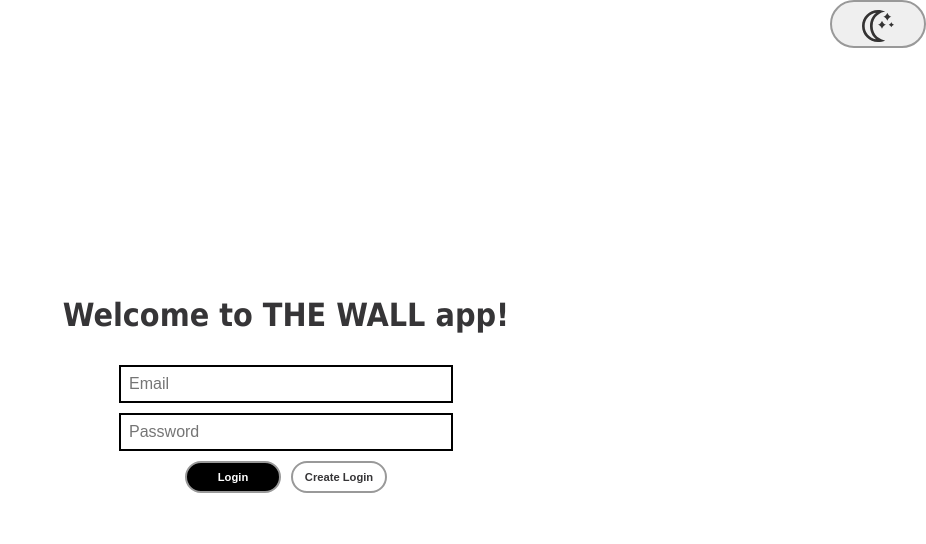
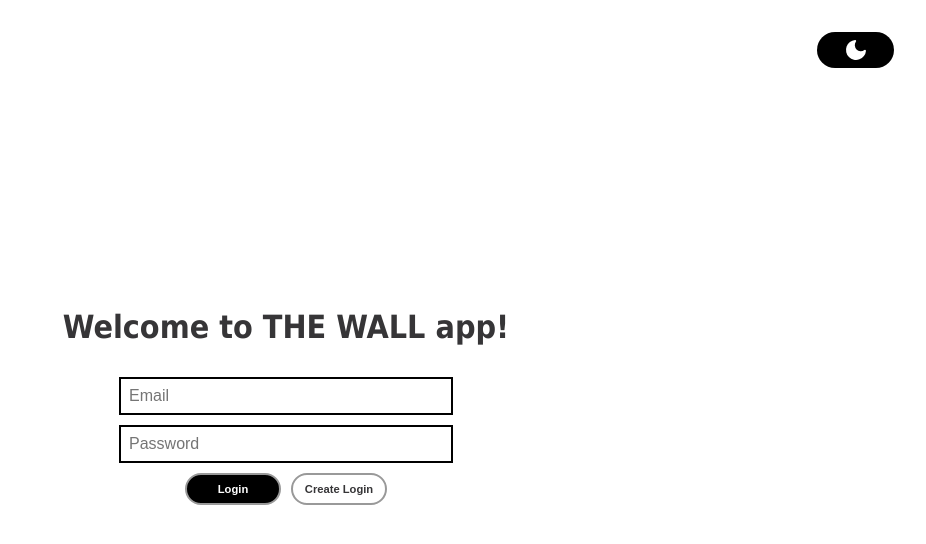
Before and after one commit to DiegoCampos1/wall-app-frontend, a React (Create React App) app: page / in a window 1280 px wide. Shown: the top 544 px of the page, without its empty margins (354-1280 px from the left). Built offline with nearby package versions, Linux system fonts and the light colour scheme; no server answers.

Commit message:
Change SVG toggle darkMode

```diff
--- a/src/components/Toggle/index.jsx
+++ b/src/components/Toggle/index.jsx
@@ -1,14 +1,27 @@
 import React from 'react';
 import { func, string } from 'prop-types';
-import { Button, Sun, Moon } from './styledComponents';
+import { ToggleContainer } from './styledComponents';
 
 const Toggle = ({ theme, toggleTheme }) => (
   <div style={ { alignSelf: 'flex-end' } }>
-    <Button onClick={ toggleTheme }>
+    <ToggleContainer onClick={ toggleTheme }>
       {theme === 'light'
-        ? <Moon xmlns="http://www.w3.org/2000/svg" width="24" height="24" viewBox="0 0 24 24"><path style={ { fill: '#343333' } } d="M10.719 2.082c-2.572 2.028-4.719 5.212-4.719 9.918 0 4.569 1.938 7.798 4.548 9.895-4.829-.705-8.548-4.874-8.548-9.895 0-5.08 3.808-9.288 8.719-9.918zm1.281-2.082c-6.617 0-12 5.383-12 12s5.383 12 12 12c1.894 0 3.87-.333 5.37-1.179-3.453-.613-9.37-3.367-9.37-10.821 0-7.555 6.422-10.317 9.37-10.821-1.74-.682-3.476-1.179-5.37-1.179zm0 10.999c1.437.438 2.562 1.564 2.999 3.001.44-1.437 1.565-2.562 3.001-3-1.436-.439-2.561-1.563-3.001-3-.437 1.436-1.562 2.561-2.999 2.999zm8.001.001c.958.293 1.707 1.042 2 2.001.291-.959 1.042-1.709 1.999-2.001-.957-.292-1.707-1.042-2-2-.293.958-1.042 1.708-1.999 2zm-1-9c-.437 1.437-1.563 2.562-2.998 3.001 1.438.44 2.561 1.564 3.001 3.002.437-1.438 1.563-2.563 2.996-3.002-1.433-.437-2.559-1.564-2.999-3.001z" /></Moon>
-        : <Sun xmlns="http://www.w3.org/2000/svg" width="24" height="24" viewBox="0 0 24 24"><path style={ { fill: '#F6C358' } } d="M12 9c1.654 0 3 1.346 3 3s-1.346 3-3 3-3-1.346-3-3 1.346-3 3-3zm0-2c-2.762 0-5 2.238-5 5s2.238 5 5 5 5-2.238 5-5-2.238-5-5-5zm0-2c.34 0 .672.033 1 .08v-2.08h-2v2.08c.328-.047.66-.08 1-.08zm-4.184 1.401l-1.472-1.473-1.414 1.415 1.473 1.473c.401-.537.876-1.013 1.413-1.415zm9.782 1.414l1.473-1.473-1.414-1.414-1.473 1.473c.537.402 1.012.878 1.414 1.414zm-5.598 11.185c-.34 0-.672-.033-1-.08v2.08h2v-2.08c-.328.047-.66.08-1 .08zm4.185-1.402l1.473 1.473 1.415-1.415-1.473-1.472c-.403.536-.879 1.012-1.415 1.414zm-11.185-5.598c0-.34.033-.672.08-1h-2.08v2h2.08c-.047-.328-.08-.66-.08-1zm13.92-1c.047.328.08.66.08 1s-.033.672-.08 1h2.08v-2h-2.08zm-12.519 5.184l-1.473 1.473 1.414 1.414 1.473-1.473c-.536-.402-1.012-.877-1.414-1.414z" /></Sun>}
-    </Button>
+        ? <svg xmlns="http://www.w3.org/2000/svg" width="77" height="36" viewBox="0 0 77 36" fill="none">
+        <rect width="77" height="36" rx="18" fill="black"/>
+        <path d="M47.9618 18.79C47.8045 20.4922 47.1657 22.1144 46.1201 23.4668C45.0744 24.8192 43.6653 25.8458 42.0575 26.4265C40.4497 27.0073 38.7098 27.1181 37.0413 26.7461C35.3728 26.3741 33.8448 25.5345 32.636 24.3258C31.4273 23.117 30.5878 21.589 30.2157 19.9205C29.8437 18.252 29.9545 16.5121 30.5353 14.9043C31.116 13.2965 32.1426 11.8874 33.495 10.8418C34.8474 9.79614 36.4696 9.15731 38.1718 9C37.1752 10.3483 36.6957 12.0094 36.8203 13.6814C36.945 15.3534 37.6657 16.9251 38.8512 18.1106C40.0368 19.2961 41.6084 20.0168 43.2804 20.1415C44.9524 20.2662 46.6135 19.7866 47.9618 18.79Z" fill="white" stroke="white" stroke-width="2" stroke-linecap="round" stroke-linejoin="round"/>
+        </svg>
+        : <svg xmlns="http://www.w3.org/2000/svg" width="77" height="36" viewBox="0 0 77 36" fill="none">
+        <rect x="0.5" y="0.5" width="76" height="35" rx="17.5" fill="white" stroke="black"/>
+        <path d="M39 23C41.7614 23 44 20.7614 44 18C44 15.2386 41.7614 13 39 13C36.2386 13 34 15.2386 34 18C34 20.7614 36.2386 23 39 23Z" fill="black" stroke="black" stroke-width="2" stroke-linecap="round" stroke-linejoin="round"/>
+        <path d="M39 7V9" stroke="black" stroke-width="2" stroke-linecap="round" stroke-linejoin="round"/>
+        <path d="M39 27V29" stroke="black" stroke-width="2" stroke-linecap="round" stroke-linejoin="round"/>
+        <path d="M31.22 10.22L32.64 11.64" stroke="black" stroke-width="2" stroke-linecap="round" stroke-linejoin="round"/>
+        <path d="M45.3601 24.36L46.7801 25.78" stroke="black" stroke-width="2" stroke-linecap="round" stroke-linejoin="round"/>
+        <path d="M28 18H30" stroke="black" stroke-width="2" stroke-linecap="round" stroke-linejoin="round"/>
+        <path d="M48 18H50" stroke="black" stroke-width="2" stroke-linecap="round" stroke-linejoin="round"/>
+        <path d="M31.22 25.78L32.64 24.36" stroke="black" stroke-width="2" stroke-linecap="round" stroke-linejoin="round"/>
+        <path d="M45.3601 11.64L46.7801 10.22" stroke="black" stroke-width="2" stroke-linecap="round" stroke-linejoin="round"/> /></svg>}
+    </ToggleContainer>
   </div>
 );
 
--- a/src/components/Toggle/styledComponents.js
+++ b/src/components/Toggle/styledComponents.js
@@ -1,28 +1,6 @@
 import styled from 'styled-components';
 
-export const Button = styled.button`
-  border: 2px solid ${({ theme }) => theme.toggleBorder};
-  border-radius: 30px;
-  cursor: pointer;
-  font-size: 0.5rem;
-  justify-content: space-between;
-  margin: 0 auto;
-  overflow: hidden;
-  padding: 0.5rem;
-  position: relative;
-  min-width: 6rem;
-  height: 3rem;
-  outline: none;
+// eslint-disable-next-line import/prefer-default-export
+export const ToggleContainer = styled.div`
+  padding: 2em 2em  0 0;
 `;
-
-export const Sun = styled.svg`
- height: auto;
- width: 2.0rem;
- transition: all 0.7s linear;
-`;
-
-export const Moon = styled.svg`
-  height: auto;
-  width: 2.0rem;
-  transition: all 0.7s linear;
-`;
--- a/src/globalStyles/Themes.js
+++ b/src/globalStyles/Themes.js
@@ -16,7 +16,7 @@ export const lightTheme = {
 };
 
 export const darkTheme = {
-  body: '#000',
+  body: '#2b2b2b',
   text: '#FAFAFA',
   toggleBorder: '#999',
   invertToggleBorder: '#999',
```
